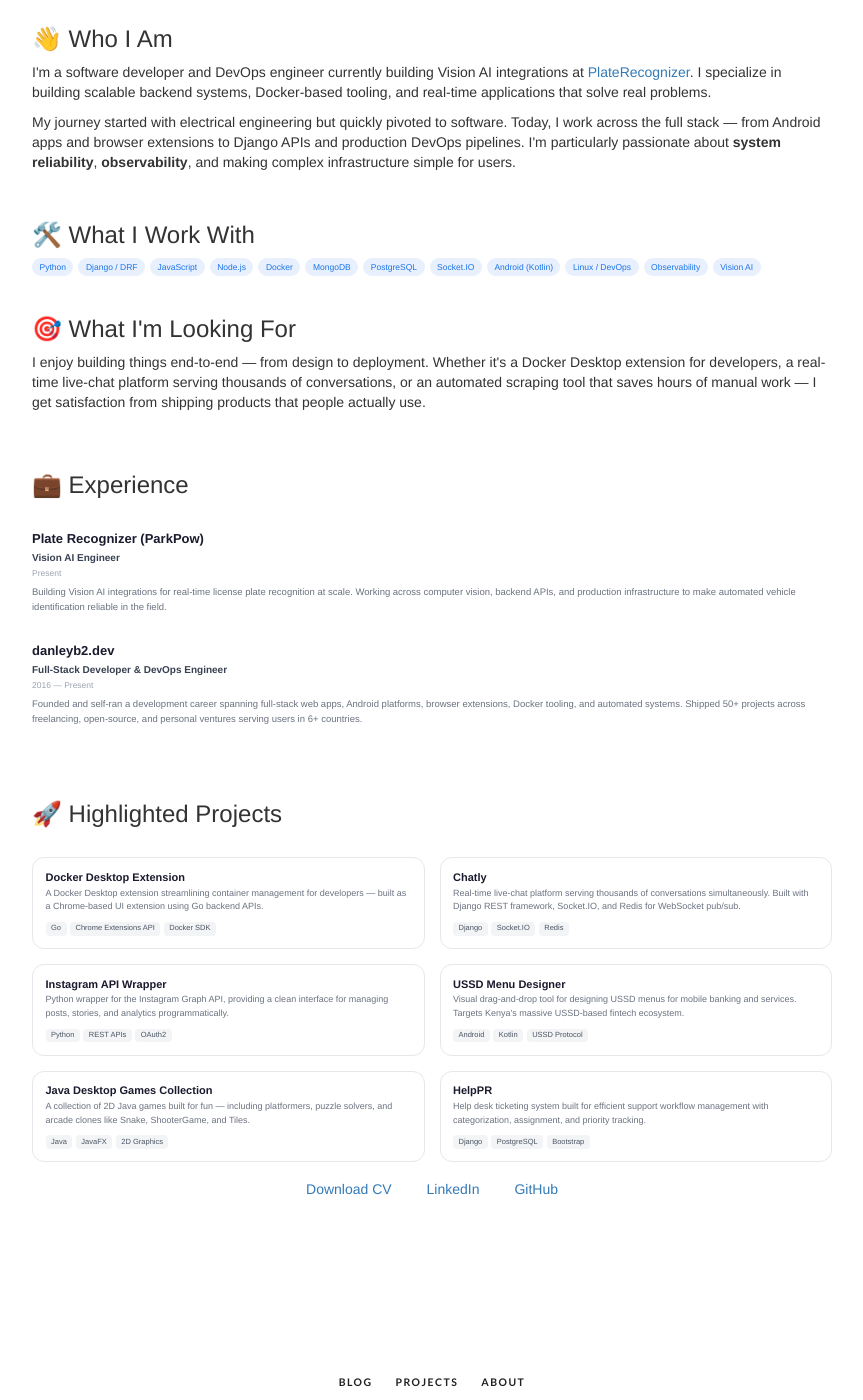
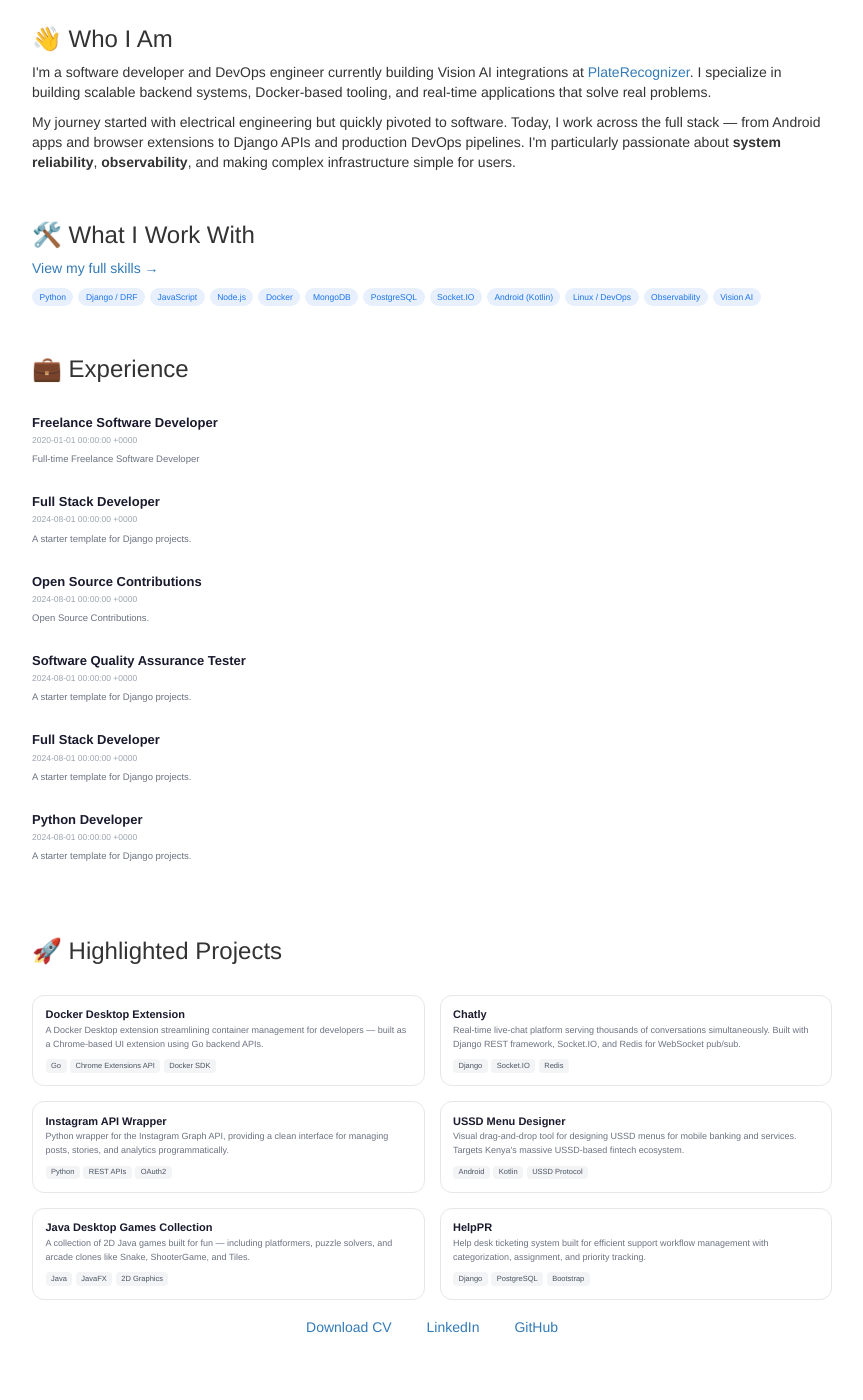
Before and after one commit to danleyb2/danleyb2.github.io, a Jekyll site: the page built from about.html, in a window 1280 px wide and 1400 px high, scrolled down 612 px. Shown: the whole window, without its empty margins (208-1071 px from the left). Built offline with Jekyll 4.4.1, drawn with Linux system fonts in a browser that asks for light colours; some web fonts are replaced.

Commit message:
Link What I Work With to skills.md, use experiences collection, remove What I'm Looking For

```diff
--- a/about.html
+++ b/about.html
@@ -178,6 +178,7 @@
 
         <div>
             <h3>🛠️ What I Work With</h3>
+            <p><a href="{{ "/skills.md" | relative_url }}">View my full skills →</a></p>
             <div class="tech-tags">
                 <span class="tech-tag">Python</span>
                 <span class="tech-tag">Django / DRF</span>
@@ -193,34 +194,34 @@
                 <span class="tech-tag">Vision AI</span>
             </div>
         </div>
-
-        <div>
-            <h3>🎯 What I'm Looking For</h3>
-            <p>
-                I enjoy building things end-to-end — from design to deployment. Whether it's a Docker Desktop extension for
-                developers, a real-time live-chat platform serving thousands of conversations, or an automated scraping tool
-                that saves hours of manual work — I get satisfaction from shipping products that people actually use.
-            </p>
-        </div>
     </div>
 
     <!-- Experiences -->
     <div class="about-grid" style="margin-top: 3rem;">
         <h3>💼 Experience</h3>
         <div>
+{% for exp in site.experiences %}
             <div class="exp-entry">
-                <a href="https://platerecognizer.com/" target="_blank" class="exp-company">Plate Recognizer (ParkPow)</a>
-                <div class="exp-role">Vision AI Engineer</div>
-                <div class="exp-date">Present</div>
-                <div class="exp-desc">Building Vision AI integrations for real-time license plate recognition at scale. Working across computer vision, backend APIs, and production infrastructure to make automated vehicle identification reliable in the field.</div>
+                {% if exp.title %}
+                <a href="{{ exp.url | relative_url }}" class="exp-company">{{ exp.title }}</a>
+                {% endif %}
+{% if exp.company %}
+                <div class="exp-role">{{ exp.company }}</div>
+{% endif %}
+{% if exp.role %}
+                <div class="exp-role">{{ exp.role }}</div>
+{% endif %}
+{% if exp.date %}
+                <div class="exp-date">{{ exp.date }}</div>
+{% endif %}
+{% if exp.period %}
+                <div class="exp-date">{{ exp.period }}</div>
+{% endif %}
+{% if exp.description and exp.description != "A starter template" %}
+                <div class="exp-desc">{{ exp.description | markdownify }}</div>
+{% endif %}
             </div>
-
-            <div class="exp-entry">
-                <a href="https://danleyb2.dev" target="_blank" class="exp-company">danleyb2.dev</a>
-                <div class="exp-role">Full-Stack Developer & DevOps Engineer</div>
-                <div class="exp-date">2016 — Present</div>
-                <div class="exp-desc">Founded and self-ran a development career spanning full-stack web apps, Android platforms, browser extensions, Docker tooling, and automated systems. Shipped 50+ projects across freelancing, open-source, and personal ventures serving users in 6+ countries.</div>
-            </div>
+{% endfor %}
         </div>
     </div>
 
```
